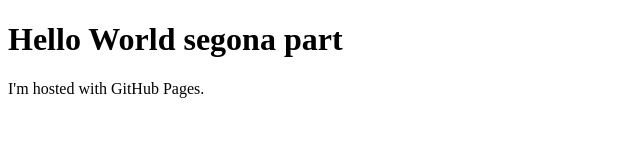
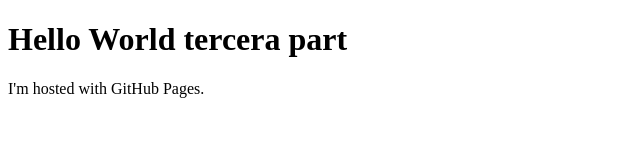
Before and after one commit to planetacomputer/planetacomputer.github.io, a plain HTML site: page index.html in a window 1280 px wide. Shown: the full height of the page, 0-640 px from the left. Drawn offline with Linux system fonts and the light colour scheme.

Commit message:
Update index.html

```diff
--- a/index.html
+++ b/index.html
@@ -1,7 +1,7 @@
 <!DOCTYPE html>
 <html>
 <body>
-<h1>Hello World segona part</h1>
+<h1>Hello World tercera part</h1>
 <p>I'm hosted with GitHub Pages.</p>
 </body>
 </html>
```
